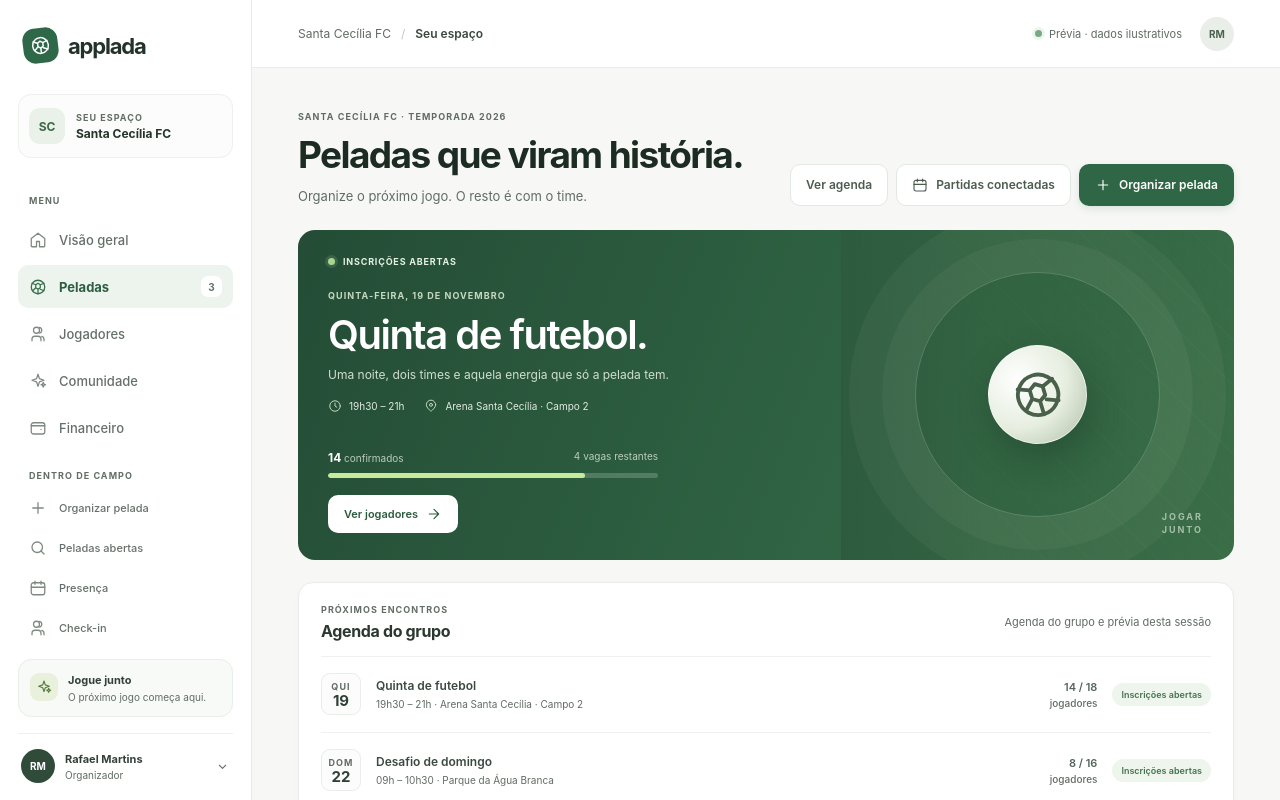
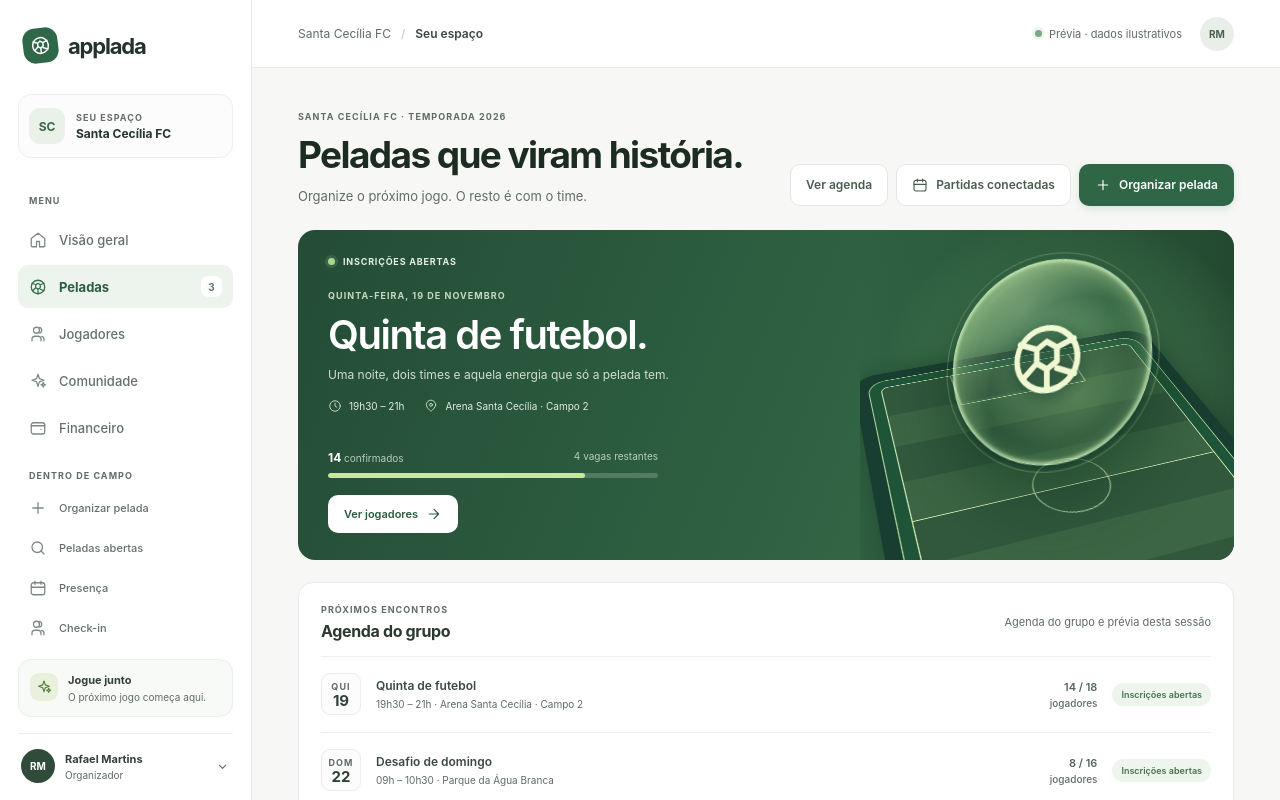
Before and after one commit to Scire360/applada, a Next.js app in the folder apps/web/: page /peladas in a window 1280 px wide. Shown: the top 800 px of the page. Built offline with nearby package versions, Linux system fonts and the light colour scheme.

Commit message:
feat(web): cria mergulho visual no campo da agenda

```diff
--- a/apps/web/src/app/globals.css
+++ b/apps/web/src/app/globals.css
@@ -2089,7 +2089,7 @@ svg {
   position: relative;
   display: flex;
   min-height: 330px;
-  overflow: hidden;
+  overflow: clip;
   border-radius: 17px;
   background: linear-gradient(112deg, #244c36 0%, #2f6343 58%, #3c7049 100%);
   color: white;
@@ -2099,7 +2099,8 @@ svg {
   position: relative;
   z-index: 1;
   display: flex;
-  width: min(100%, 650px);
+  flex: 1 1 60%;
+  min-width: 0;
   flex-direction: column;
   align-items: flex-start;
   padding: 26px 30px;
@@ -2133,58 +2134,6 @@ svg {
 
 .match-hero-copy .button {
   margin-top: 17px;
-}
-
-.match-hero-art {
-  position: absolute;
-  inset: 0 0 0 auto;
-  display: grid;
-  width: 42%;
-  place-items: center;
-  overflow: hidden;
-  background:
-    linear-gradient(90deg, #2e5b3e 0%, rgb(49 96 62 / 48%) 37%, rgb(31 75 49 / 5%) 100%),
-    repeating-linear-gradient(45deg, rgb(255 255 255 / 2%) 0 1px, transparent 1px 16px);
-}
-
-.hero-art-circle {
-  position: absolute;
-  width: 245px;
-  height: 245px;
-  border: 1px solid rgb(238 246 231 / 22%);
-  border-radius: 50%;
-  box-shadow: 0 0 0 33px rgb(238 246 231 / 4%), 0 0 0 66px rgb(238 246 231 / 4%);
-}
-
-.hero-art-ball {
-  position: relative;
-  display: grid;
-  width: 99px;
-  height: 99px;
-  place-items: center;
-  border: 1px solid rgb(255 255 255 / 50%);
-  border-radius: 50%;
-  background: radial-gradient(circle at 35% 30%, #fff 0%, #e6eee0 52%, #adbea5 100%);
-  color: #49604b;
-  box-shadow: 0 15px 35px rgb(17 42 27 / 32%);
-  transform: rotate(-17deg);
-}
-
-.hero-art-ball svg {
-  width: 54px;
-  height: 54px;
-}
-
-.hero-art-caption {
-  position: absolute;
-  right: 31px;
-  bottom: 23px;
-  color: rgb(237 246 230 / 60%);
-  font-size: 9px;
-  font-weight: 700;
-  letter-spacing: 2px;
-  line-height: 1.5;
-  text-align: right;
 }
 
 .schedule-card,
@@ -3163,43 +3112,17 @@ svg {
   }
 
   .match-hero {
-    min-height: 388px;
+    flex-direction: column;
   }
 
   .match-hero-copy {
-    width: 100%;
+    flex: auto;
     padding: 20px;
   }
 
   .match-hero-copy h2 {
     max-width: 240px;
     font-size: 32px;
-  }
-
-  .match-hero-art {
-    width: 43%;
-    opacity: 0.55;
-  }
-
-  .hero-art-circle {
-    width: 180px;
-    height: 180px;
-  }
-
-  .hero-art-ball {
-    width: 74px;
-    height: 74px;
-  }
-
-  .hero-art-ball svg {
-    width: 39px;
-    height: 39px;
-  }
-
-  .hero-art-caption {
-    right: 15px;
-    bottom: 14px;
-    font-size: 7px;
   }
 
   .schedule-card,
--- /dev/null
+++ b/apps/web/src/app/peladas/campo.module.css
@@ -0,0 +1,162 @@
+.hero {
+  view-timeline-name: --match-hero;
+  view-timeline-axis: block;
+}
+
+.art {
+  position: relative;
+  display: grid;
+  flex: 0 0 40%;
+  min-width: 0;
+  place-items: center;
+  overflow: clip;
+  isolation: isolate;
+  pointer-events: none;
+  background:
+    radial-gradient(ellipse at 57% 44%, #52885b 0%, transparent 63%),
+    linear-gradient(90deg, transparent, rgb(12 39 26 / 50%));
+}
+
+.stadium {
+  position: absolute;
+  inset: 0;
+  display: grid;
+  place-items: center;
+  perspective: 700px;
+}
+
+.pitch {
+  position: absolute;
+  bottom: -36%;
+  width: min(77%, 310px);
+  aspect-ratio: 5 / 7;
+  border: 1px solid #d7efb8;
+  border-radius: 8px;
+  background: repeating-linear-gradient(#31583d 0 12.5%, #3b6544 12.5% 25%);
+  box-shadow:
+    0 0 0 12px #1e5538,
+    0 0 0 13px #b3d898,
+    0 0 0 27px #183e31,
+    0 0 48px 17px rgb(15 39 27 / 65%);
+  transform: rotateX(55deg) rotateZ(-19deg) translateY(8%);
+  transform-origin: center 40%;
+}
+
+.pitch::before {
+  position: absolute;
+  top: 50%;
+  right: 0;
+  left: 0;
+  border-top: 1px solid #d7efb8;
+  content: "";
+}
+
+.pitch::after {
+  position: absolute;
+  inset: 50% auto auto 50%;
+  width: 24%;
+  aspect-ratio: 1;
+  border: 1px solid #d7efb8;
+  border-radius: 50%;
+  transform: translate(-50%, -50%);
+  content: "";
+}
+
+.goal {
+  position: absolute;
+  left: 50%;
+  width: 48%;
+  height: 14%;
+  border: 1px solid #d7efb8;
+  transform: translateX(-50%);
+}
+
+.goal:first-child {
+  top: -1px;
+}
+
+.goal:last-child {
+  bottom: -1px;
+}
+
+.lens {
+  position: absolute;
+  top: 8%;
+  display: grid;
+  width: min(55%, 216px);
+  aspect-ratio: 1;
+  place-items: center;
+  border: 1px solid rgb(224 255 207 / 79%);
+  border-radius: 50%;
+  background:
+    radial-gradient(ellipse at 37% 24%, rgb(235 255 205 / 22%), transparent 49%),
+    radial-gradient(ellipse at 65% 69%, rgb(188 238 147 / 21%), rgb(29 85 57 / 13%) 49%, rgb(191 230 165 / 34%) 72%);
+  box-shadow:
+    inset 0 0 4px 1px #deffc8,
+    inset 0 3px 22px rgb(212 252 173 / 53%),
+    inset 0 -15px 27px rgb(19 62 40 / 56%),
+    0 5px 3px rgb(17 49 37 / 38%),
+    0 20px 70px rgb(10 44 26 / 63%);
+  transform: rotateX(15deg) rotateY(-23deg);
+}
+
+.lens::before {
+  position: absolute;
+  inset: -4%;
+  border: 1px solid rgb(228 255 192 / 27%);
+  border-radius: 50%;
+  content: "";
+}
+
+.lens svg {
+  width: 41%;
+  height: auto;
+  color: #f7ffd9;
+  filter: drop-shadow(0 2px 8px #143d2c);
+}
+
+@supports (animation-timeline: view()) {
+  @media (prefers-reduced-motion: no-preference) {
+    .pitch,
+    .lens {
+      animation: 1s linear both;
+      animation-timeline: --match-hero;
+      animation-range: cover 48% cover 92%;
+    }
+
+    .pitch {
+      animation-name: pitch-dive;
+    }
+
+    .lens {
+      animation-name: lens-dive;
+    }
+  }
+}
+
+@keyframes pitch-dive {
+  from { transform: rotateX(55deg) rotateZ(-19deg) translateY(8%); }
+  to { transform: rotateX(28deg) rotateZ(-5deg) translateY(1%) scale(1.45); }
+}
+
+@keyframes lens-dive {
+  from { transform: rotateX(15deg) rotateY(-23deg); }
+  to { transform: rotateX(0) rotateY(0) scale(1.68); opacity: .26; }
+}
+
+@media (max-width: 640px) {
+  .art {
+    flex: auto;
+    min-height: 180px;
+    background: radial-gradient(ellipse at 52% 37%, #4a8153, transparent 68%);
+  }
+
+  .lens {
+    width: min(38%, 112px);
+  }
+
+  .pitch {
+    bottom: -72%;
+    width: min(60%, 162px);
+  }
+}
--- a/apps/web/src/app/peladas/page.tsx
+++ b/apps/web/src/app/peladas/page.tsx
@@ -2,6 +2,7 @@ import Link from "next/link";
 import { AppShell } from "@/components/app-shell";
 import { Icon } from "@/components/icon";
 import { MatchSchedule, type ScheduledMatch } from "@/components/match-demo";
+import campo from "./campo.module.css";
 
 const matches: ScheduledMatch[] = [
   { date: "2026-11-19", title: "Quinta de futebol", time: "19h30 – 21h", place: "Arena Santa Cecília · Campo 2", confirmed: "14 / 18", state: "Inscrições abertas", status: "open" },
@@ -34,7 +35,7 @@ export default function MatchesPage() {
           </div>
         </section>
 
-        <section className="match-hero">
+        <section className={`match-hero ${campo.hero}`}>
           <div className="match-hero-copy">
             <span className="match-status"><span /> INSCRIÇÕES ABERTAS</span>
             <p className="eyebrow">QUINTA-FEIRA, 19 DE NOVEMBRO</p>
@@ -60,10 +61,11 @@ export default function MatchesPage() {
             </div>
             <Link className="button button-light" href="/jogadores">Ver jogadores <Icon name="arrow-right" /></Link>
           </div>
-          <div aria-hidden="true" className="match-hero-art">
-            <span className="hero-art-circle" />
-            <span className="hero-art-ball"><Icon name="football" /></span>
-            <span className="hero-art-caption">JOGAR<br />JUNTO</span>
+          <div aria-hidden="true" className={campo.art}>
+            <div className={campo.stadium}>
+              <span className={campo.pitch}><span className={campo.goal} /><span className={campo.goal} /></span>
+              <span className={campo.lens}><Icon name="football" /></span>
+            </div>
           </div>
         </section>
 
```
